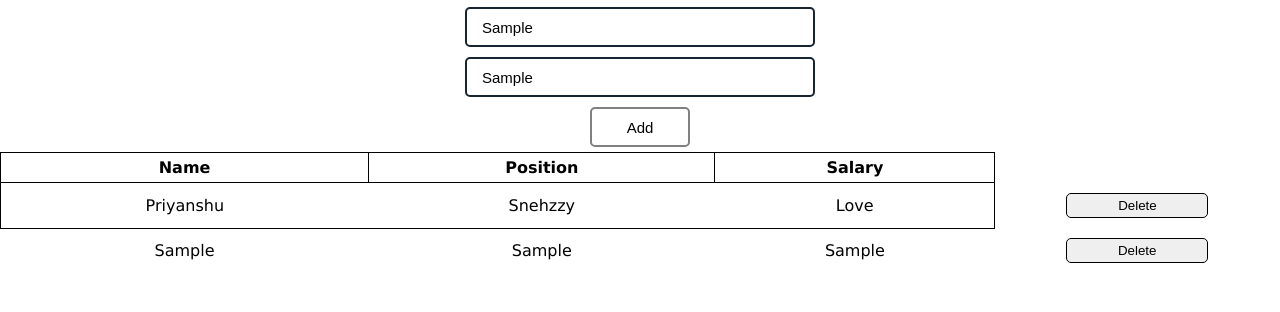
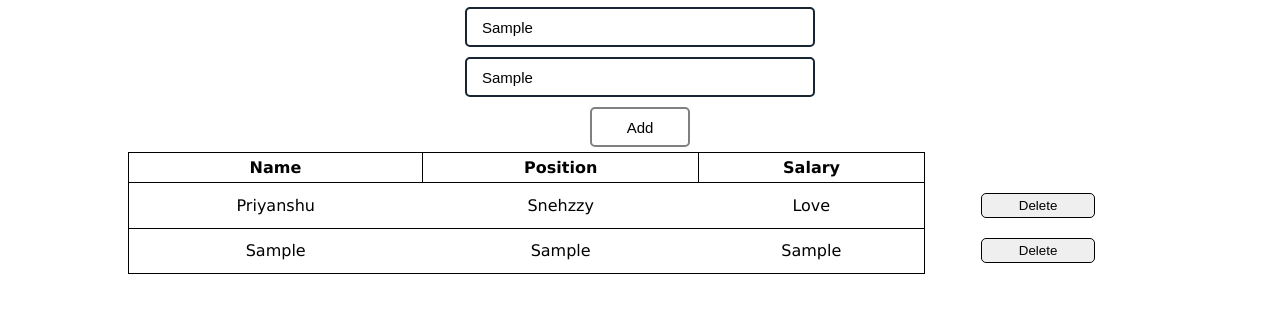
Before and after one commit to deathKiller10/Employee_Management_System, a website: page index.html in a window 1280 px wide. Both pictures are taken after typing "Sample", "Sample", "Sample" into the empty fields and a click on the input "Add". Shown: the part 206-518 px from the top of the page. Drawn offline with Linux system fonts and the light colour scheme.

Commit message:
styled new added rows and its delete button

```diff
--- a/index.html
+++ b/index.html
@@ -36,9 +36,9 @@
                 <th id="lastColumn"></th>
             </tr>
             <tr>
-                <td style="border-bottom: 1px solid black; border-left: 1px solid black">Priyanshu</td>
-                <td style="border-bottom: 1px solid black">Snehzzy</td>
-                <td style="border-bottom: 1px solid black; border-right: 1px solid black">Love</td>
+                <td class = "tableColumn firstColumn">Priyanshu</td>
+                <td class = "tableColumn">Snehzzy</td>
+                <td class = "tableColumn secondLastColumn">Love</td>
                 <td id="lastColumn"><button class="deleteButton">Delete</button></td>
             </tr>
         </table>
--- a/index.js
+++ b/index.js
@@ -20,12 +20,23 @@ document.getElementById("credentials").addEventListener("submit", function(event
     let cell1 = document.createElement("td");
     let cell2 = document.createElement("td");
     let cell3 = document.createElement("td");
+
+    // Delete Button
     let cell4 = document.createElement("td");
+    let lastColumnButton = document.createElement("button");
+    lastColumnButton.classList.add("deleteButton");
+    lastColumnButton.innerText = "Delete";
+    console.log(lastColumnButton.innerText);
 
     cell1.innerText = name;
+    cell1.classList.add("tableColumn", "firstColumn");
     cell2.innerText = position;
+    cell2.classList.add("tableColumn");
     cell3.innerText = salary;
-    cell4.innerHTML = `<button class="deleteButton">Delete</button>`;
+    cell3.classList.add("tableColumn", "secondLastColumn");
+    cell4.innerHTML = `<td></td>`;
+    cell4.id = "lastColumn";
+    cell4.appendChild(lastColumnButton);
 
     row.appendChild(cell1);
     row.appendChild(cell2);
@@ -33,7 +44,8 @@ document.getElementById("credentials").addEventListener("submit", function(event
     row.appendChild(cell4);
 
     table.appendChild(row);
-})
+
+});
 
 let deleteButtons = document.querySelectorAll(".deleteButton");
 deleteButtons.forEach(btn => {
--- a/styles.css
+++ b/styles.css
@@ -92,22 +92,24 @@ h1{
     color: white;
 }
 
+.display{
+    display: flex;
+    justify-content: center;
+    align-content: center;
+}
+
 th {
     border: 1px solid black;
     height: 30px;
 }
 
 table {
-    width: 100%;
+    width: 80%;
     border-collapse: collapse;
 }
 
 td{
     text-align: center;
-}
-
-.display{
-    display: flex;
 }
 
 .deleteButton{
@@ -126,6 +128,16 @@ td{
 
 #lastColumn{
     border-color: white;
-    /* background-color: blue; */
-    /* z-index: 1; */
 }
+
+.tableColumn{
+    border-bottom: 1px solid black;
+}
+
+.firstColumn{
+    border-left: 1px solid black;
+}
+
+.secondLastColumn{
+    border-right: 1px solid black;
+}
```
